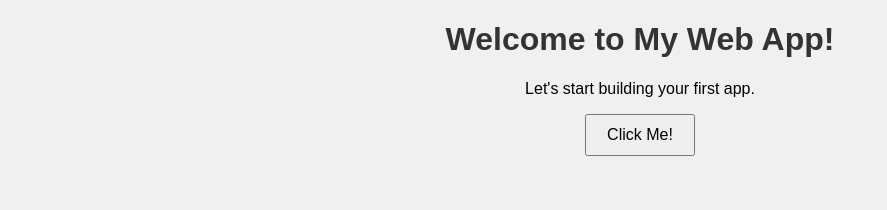
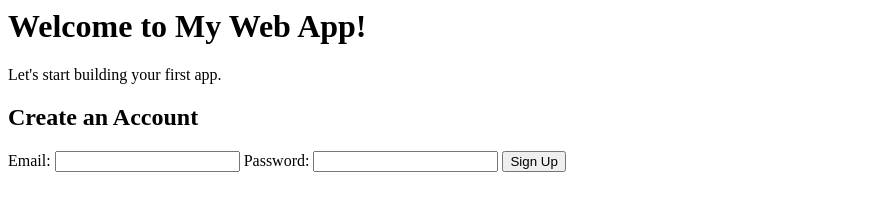
Before and after one commit to ryansheehanencore/template, a plain HTML site: page index.html in a window 1280 px wide. Shown: the whole page, without its empty margins (0-887 px from the left). Drawn offline with Linux system fonts and the light colour scheme.

Commit message:
Update index.html

```diff
--- a/index.html
+++ b/index.html
@@ -1,16 +1,21 @@
-<!DOCTYPE html>
-<html lang="en">
-<head>
-  <meta charset="UTF-8">
-  <meta name="viewport" content="width=device-width, initial-scale=1.0">
-  <title>My Web App</title>
-  <link rel="stylesheet" href="style.css">
-</head>
 <body>
   <h1>Welcome to My Web App!</h1>
   <p>Let's start building your first app.</p>
-  <button onclick="sayHello()">Click Me!</button>
+
+  <!-- Sign-Up Form -->
+  <div id="signup">
+    <h2>Create an Account</h2>
+    <form id="signupForm">
+      <label for="email">Email:</label>
+      <input type="email" id="email" required>
+
+      <label for="password">Password:</label>
+      <input type="password" id="password" required>
+
+      <button type="submit">Sign Up</button>
+    </form>
+    <p id="message"></p>
+  </div>
 
   <script src="script.js"></script>
 </body>
-</html>
```
